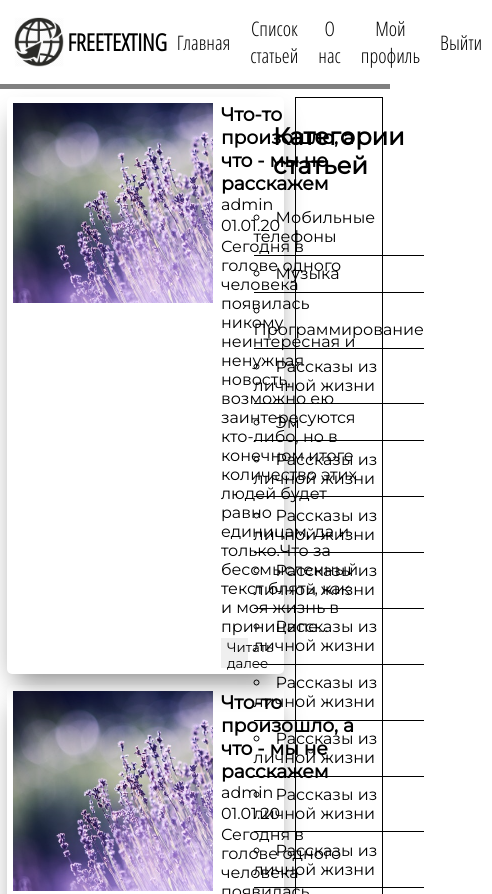
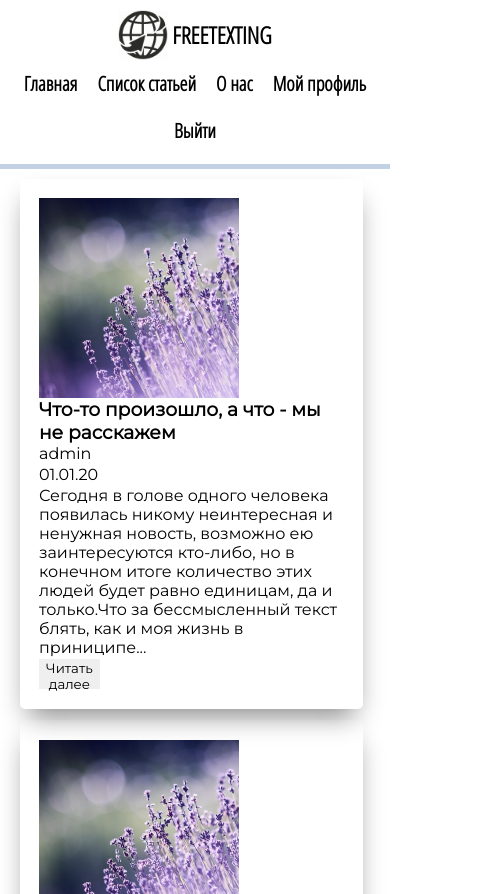
Before and after one commit to dexometorphan/less4me, a plain HTML site: page index.html in a window 390 px wide. Shown: the top 894 px of the page, 492 px wide, since content can reach past the window. Drawn offline with Linux system fonts and the light colour scheme.

Commit message:
Add adaptive for mobile phones

```diff
--- a/style.css
+++ b/style.css
@@ -1,6 +1,9 @@
 body,h1,h3,menu {
     margin: 0;
     padding: 0;
+}
+* {
+    box-sizing: border-box;
 }
 li {
     list-style-type: none;
@@ -16,16 +19,18 @@ header, #container,#text,article, #icon,menu {
     justify-content: space-around;
     font-family: 'Montserrat', sans-serif;
     padding-top: 2vw;
+    margin-top: 0.5vw;
 }
 header {
     font-family: 'Open Sans Condensed', sans-serif;
     height: 10vh;
-    border-bottom: 5px solid gray;
-    justify-content: space-between;
+    border-bottom: 5px solid rgb(194, 209, 228);
     align-items: center;
     font-size: 20px;
     padding-left: 3.5vw;
     padding-right: 1.6vw;
+    font-weight: bold;
+    flex-wrap: wrap;
 }
 article {
     width: 70vw;
@@ -38,7 +43,9 @@ article {
 menu {
     width: 20vw;
     margin: 0;
-    border: 1px solid #000;
+    -webkit-box-shadow: 1px 1px 46px -9px rgba(0,0,0,0.23);
+-moz-box-shadow: 1px 1px 46px -9px rgba(0,0,0,0.23);
+box-shadow: 1px 1px 46px -9px rgba(0,0,0,0.23);
     padding: 1vw;
     flex-direction: column;
     align-items: center;
@@ -100,15 +107,53 @@ menu li {
     list-style-type: circle;
 }
 header li {
-
+    margin-left: 48px;
     padding: 10px;
     text-align: center;
-
-
 }
 header li:hover {
     background-color: rgb(225, 238, 195);
-    border-top: 2px solid #000;
+    border-bottom: 2px solid #000;
 
     transition: 0.2s;
 }
+menu li:hover {
+    background-color: rgba(110, 236, 141, 0.418);
+    transition: 1s;
+}
+header li:last-child {
+    margin-left: auto;
+}
+@media screen and (max-width: 720px) {
+    #container,section {
+        flex-direction: column;
+    }
+    section {
+        width: 100%;
+        padding: 5vw;
+        margin-bottom: 3vw;
+    }
+    header {
+        height:100%;
+        width:100%;
+        justify-content: center;
+        align-items: center;
+        padding: 10px;
+        box-sizing: border-box;
+    }
+    #icon {
+        width: 100%;
+        display: flex;
+        justify-content: center;
+    }
+    article {
+        width: 90%;
+        align-self: center;
+    }
+    header li {
+        margin: 0;
+    }
+    header li:last-child {
+        margin-left: 0;
+    }
+}
```
